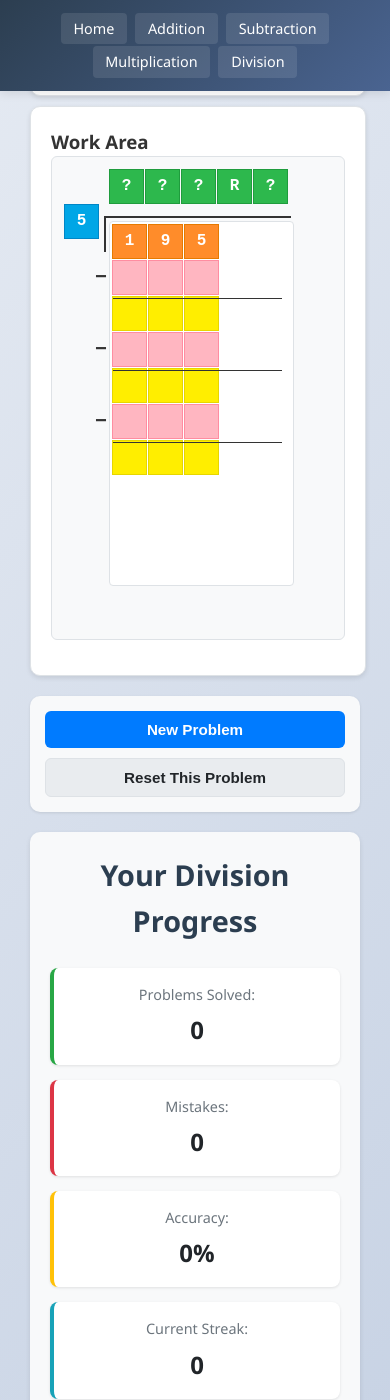
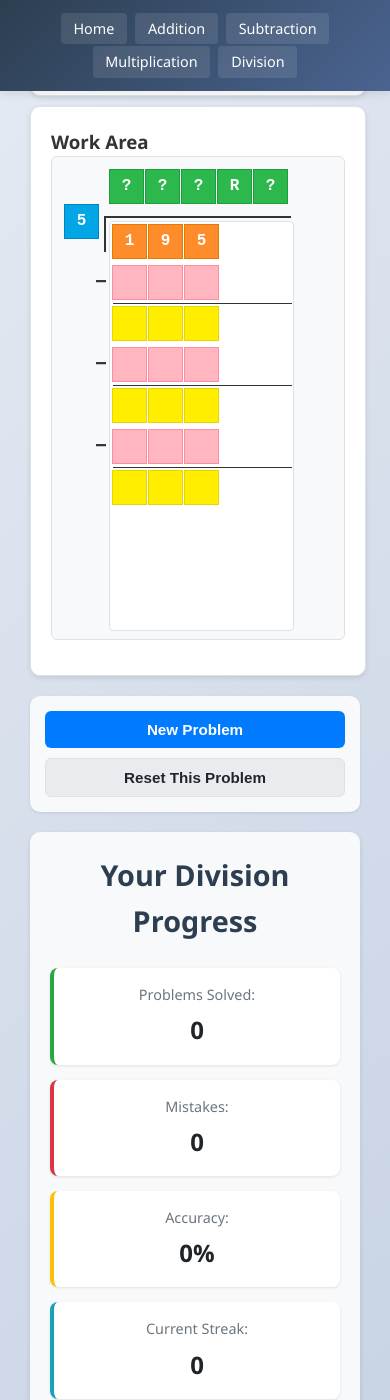
Before and after one commit to ZBZFirst/Math, a Jekyll site: the page built from division.md, in a window 390 px wide and 1400 px high, scrolled down 1051 px. Built offline with Jekyll 4.4.1, drawn with Linux system fonts in a browser that asks for light colours.

Commit message:
Update division.css

```diff
--- a/assets/css/division.css
+++ b/assets/css/division.css
@@ -722,7 +722,7 @@
     }
 
     .product-row .grid-cell:first-child::after {
-        width: calc(100% * 5 + 4px);
+        width: calc((5 * 35px) + (4 * 1px));;
         bottom: -5px;
         height: 1.5px;
     }
@@ -771,6 +771,7 @@
         grid-template-columns: repeat(5, 35px);
         grid-template-rows: repeat(10, 35px);
         gap: 1px;
+        row-gap: 6px;
     }
 
     .grid-cell {
```
